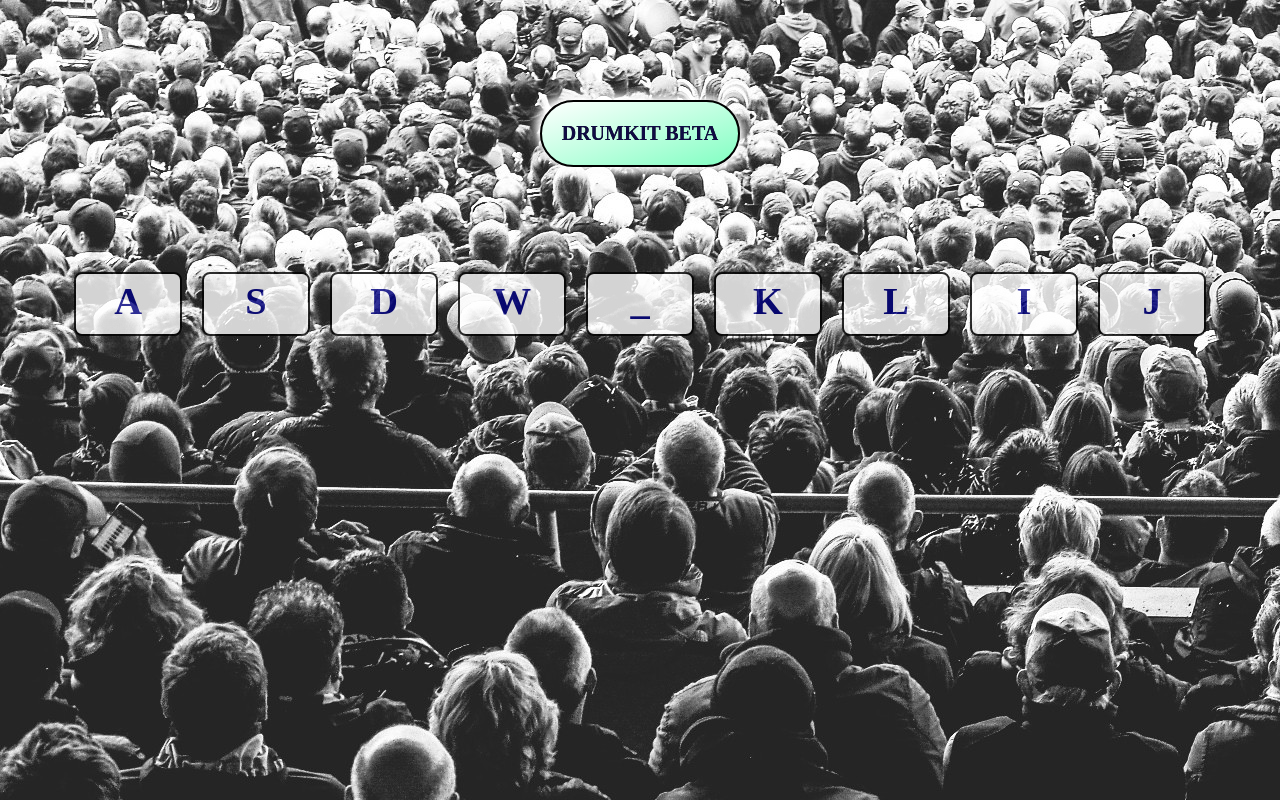
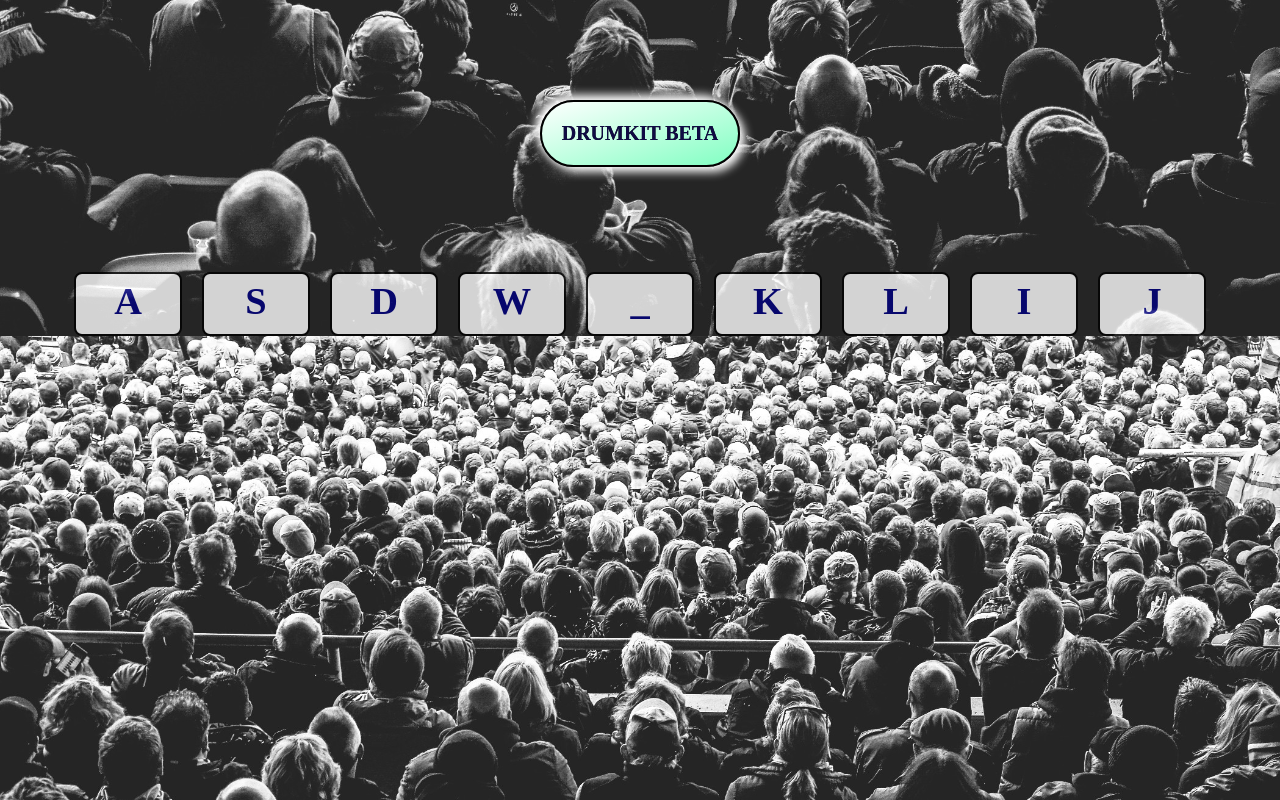
Before and after one commit to h-zahar/drumkit-beta, a plain HTML site: page index.html in a window 1280 px wide. Drawn offline with nearby package versions, Linux system fonts and the light colour scheme.

Commit message:
Added Code

```diff
--- a/style.css
+++ b/style.css
@@ -3,7 +3,8 @@
 }
 
 body {
-    background: url('image/background.jpg');
+    background: black url('image/background.jpg') bottom left;
+    background-size: cover;
 }
 
 #container {
```
